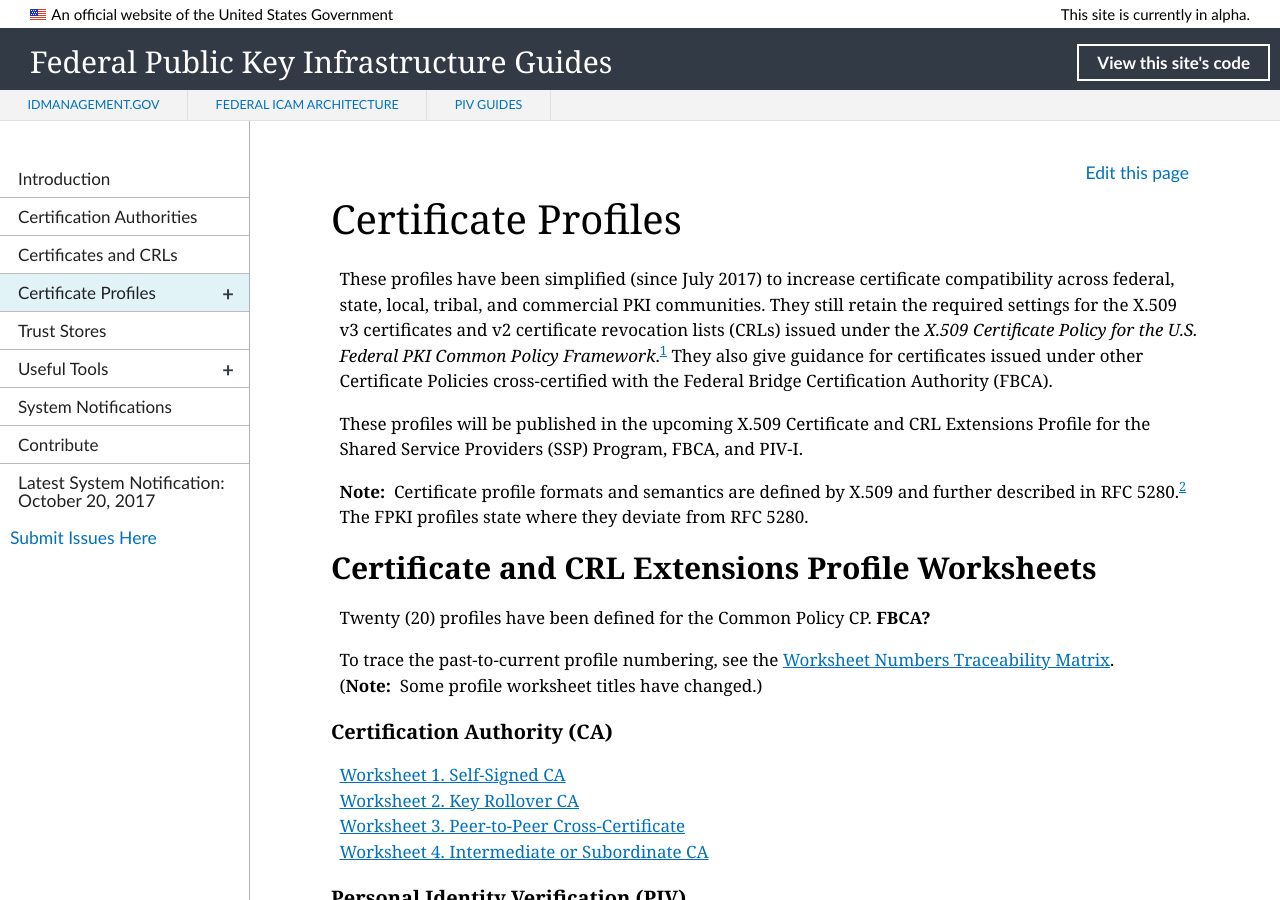
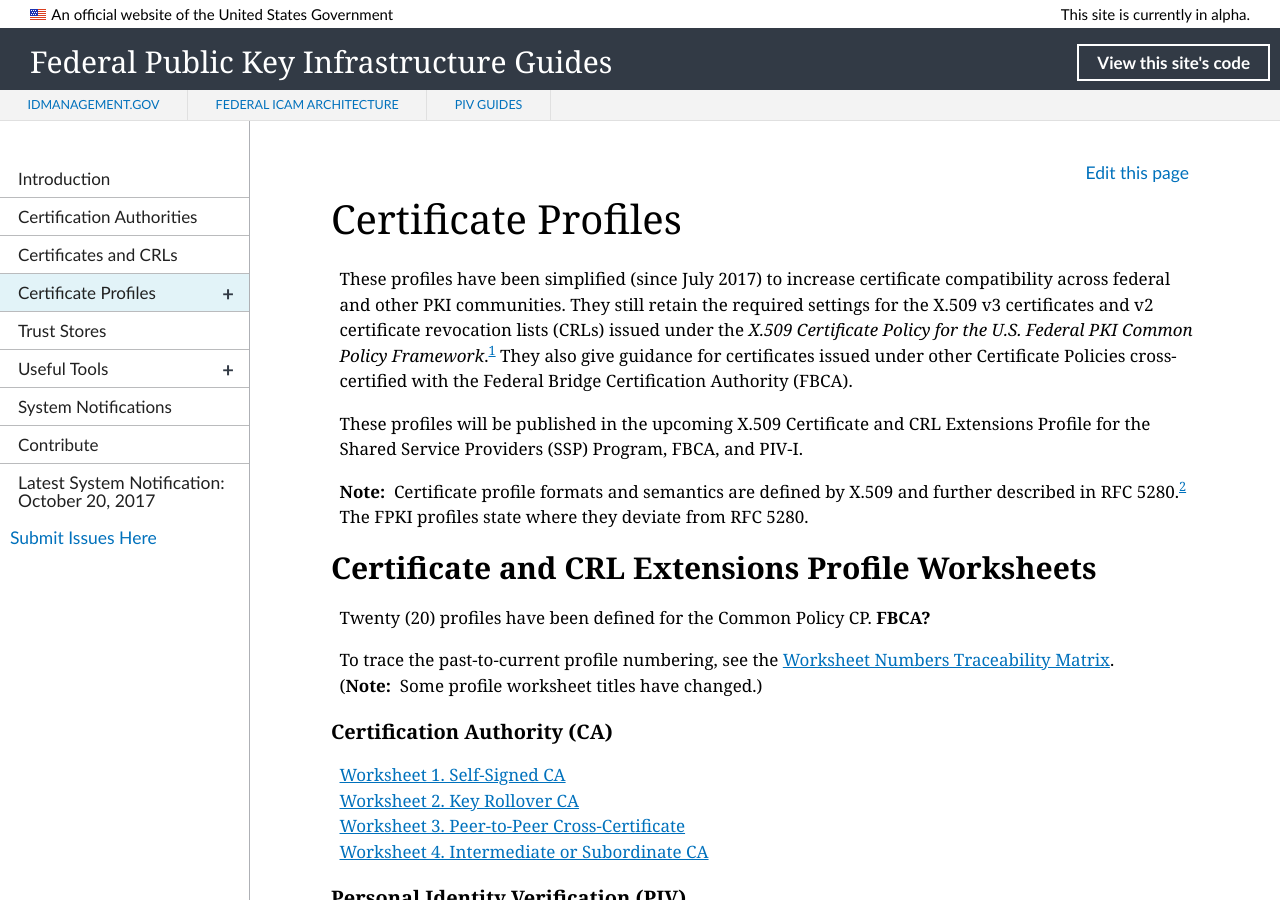
Before and after one commit to GSA/fpki-guides, a Jekyll site: the page built from pages/fpki_certificate_profiles.md, in a window 1280 px wide and 900 px high. Built offline with Jekyll 4.4.1, drawn with Linux system fonts in a browser that asks for light colours; nearby versions of some CDN libraries; library files that are not in the unit come from our copies.

Commit message:
Update fpki_certificate_profiles.md
Edit

```diff
--- a/pages/fpki_certificate_profiles.md
+++ b/pages/fpki_certificate_profiles.md
@@ -4,7 +4,7 @@
 permalink: /certprofiles/
 ---
 
-These profiles have been simplified (since July 2017) to increase certificate compatibility across federal, state, local, tribal, and commercial PKI communities. They still retain the required settings for the X.509 v3 certificates and v2 certificate revocation lists (CRLs) issued under the _X.509 Certificate Policy for the U.S. Federal PKI Common Policy Framework_.<sup>[1](#1)</sup> They also give guidance for certificates issued under other Certificate Policies cross-certified with the Federal Bridge Certification Authority (FBCA).
+These profiles have been simplified (since July 2017) to increase certificate compatibility across federal and other PKI communities. They still retain the required settings for the X.509 v3 certificates and v2 certificate revocation lists (CRLs) issued under the _X.509 Certificate Policy for the U.S. Federal PKI Common Policy Framework_.<sup>[1](#1)</sup> They also give guidance for certificates issued under other Certificate Policies cross-certified with the Federal Bridge Certification Authority (FBCA).
 
 These profiles will be published in the upcoming X.509 Certificate and CRL Extensions Profile for the Shared Service Providers (SSP) Program, FBCA, and PIV-I.
 
```
